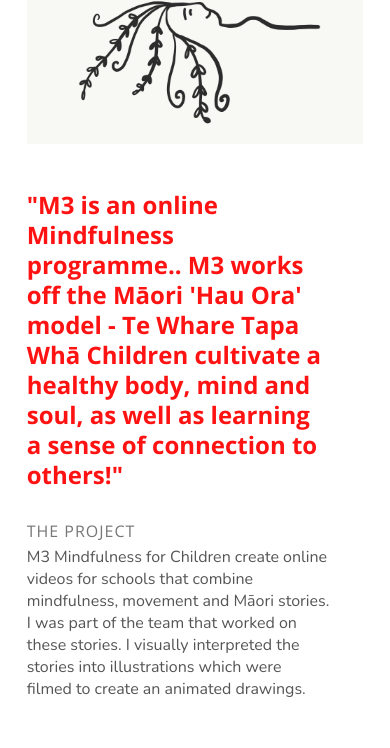
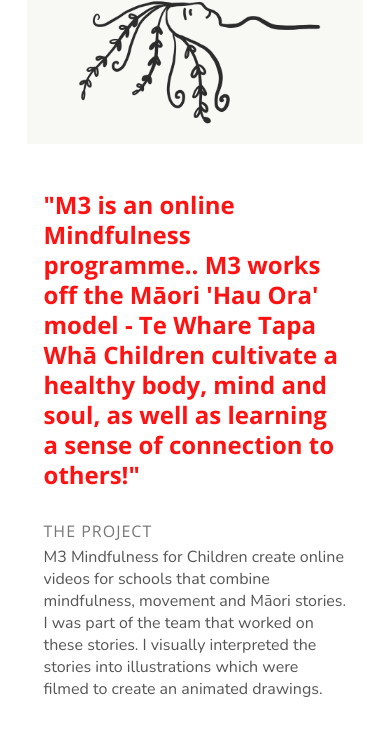
Before and after one commit to elmcphail/elmcphail.github.io, a plain HTML site: page projects/m3.html in a window 390 px wide. Shown: the part 519-1267 px from the top of the page. Drawn offline with nearby package versions, Linux system fonts and the light colour scheme; grey boxes are pictures that could not be loaded.

Commit message:
Update to text margins

```diff
--- a/css/projects.css
+++ b/css/projects.css
@@ -55,7 +55,7 @@ main{
 }
 
 .text-container{
-    margin: 40px 0;
+    margin: 40px auto;
     width: 700px;
 }
 
@@ -132,7 +132,7 @@ color: #FF1212;
     }
 
     .text-container{
-    margin: 20px 0;
+    margin: 20px auto;
     width: 90%;
 }
 
```
